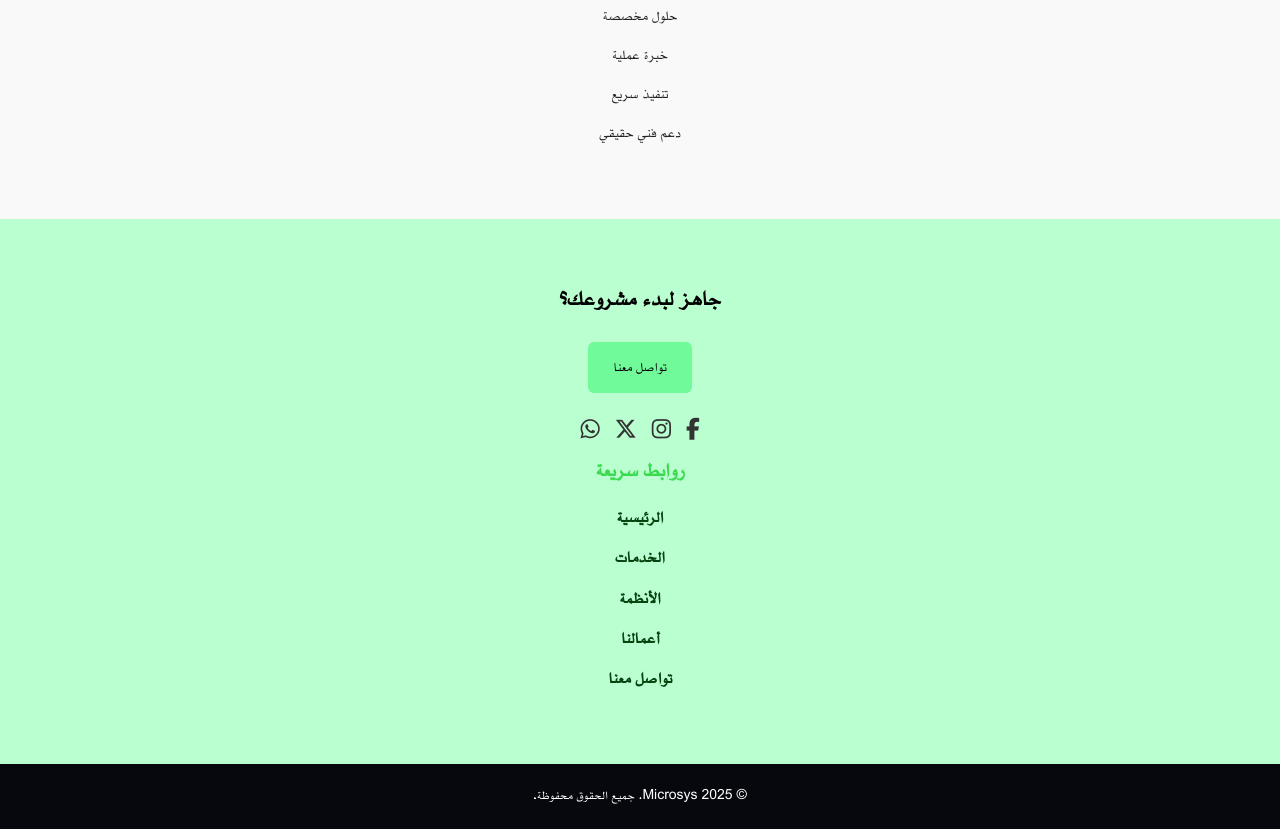
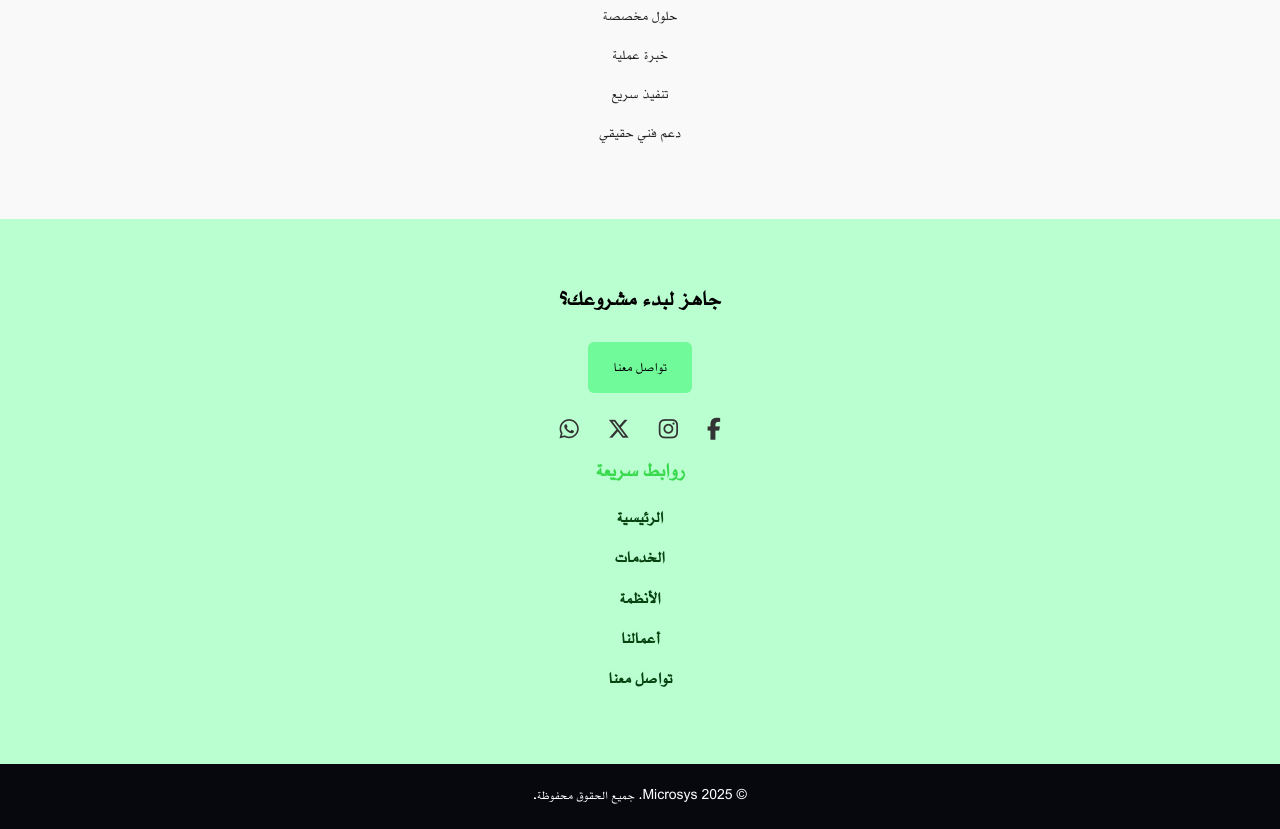
Before and after one commit to shawky440/Microsys, a plain HTML site: page index.html in a window 1280 px wide. Shown: the part 1385-2214 px from the top of the page. Drawn offline with Linux system fonts and the light colour scheme.

Commit message:
Add files via upload

```diff
--- a/assets/css/style.css
+++ b/assets/css/style.css
@@ -452,6 +452,7 @@ h2, h3, h4 {
 }
 
 .social-links a {
+    padding: 0px 7px;
     text-decoration: none;
     color: #333;
     font-size: 22px;
```
